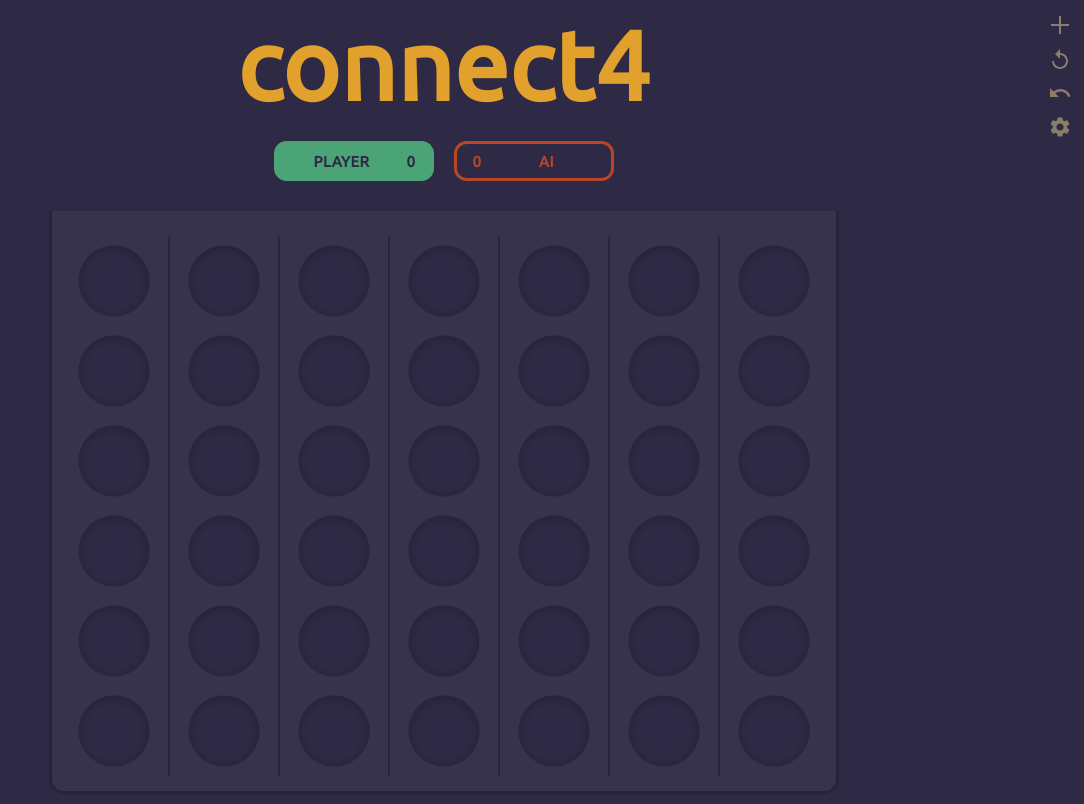
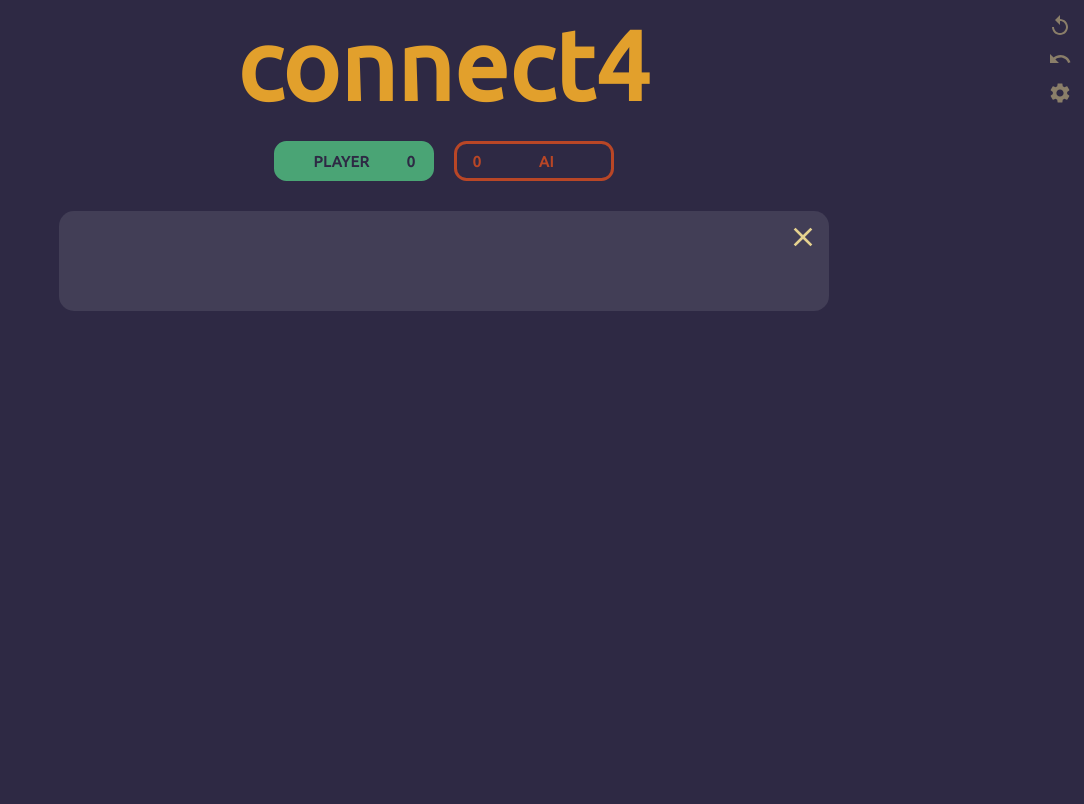
Before and after one commit to Thilerion/connect4, a Vue app: page / in a window 1280 px wide. Both pictures are taken after a click on the button 1253 px from the left and 92 px from the top of the page. Shown: the whole page, without its empty margins (196-1280 px from the left). Built offline with nearby package versions, Linux system fonts and the light colour scheme.

Commit message:
Removed resetAll button and improved settings window design

```diff
--- a/src/App.vue
+++ b/src/App.vue
@@ -22,8 +22,8 @@
 			@newGame="newGame"
 		/>
 		<div class="main">
+			<transition mode="out-in" name="fade-in">
 				<C4Board
-				:class="blurWindow"
 					v-bind="{
 						cols,
 						rows,
@@ -31,8 +31,10 @@
 						uiSettings
 					}"
 					@doMove="doMove"
+					v-if="!uiSettings.showSettings"
 				/>
-			<C4Settings v-if="uiSettings.showSettings" @closeSettings="uiSettings.showSettings = false" />
+				<C4Settings v-else-if="uiSettings.showSettings" @closeSettings="uiSettings.showSettings = false" />
+			</transition>
 		</div>
 	</div>
 </template>
@@ -107,11 +109,6 @@ export default {
 		},
 		p2() {
 			return this.players[PLAYER_TWO]
-		},
-		blurWindow() {
-			if (this.uiSettings.showSettings) {
-				return 'blur';
-			}
 		}
 	},
 	methods: {
@@ -211,8 +208,11 @@ h1 {
 	margin-top: 1rem;
 }
 
-.blur {
-	transition: filter .4s ease-out;
-	filter: blur(20px);
+.fade-in-enter-active, .fade-in-leave-active {
+	transition: opacity .2s linear;
+}
+
+.fade-in-enter, .fade-in-leave-to {
+	opacity: 0;
 }
 </style>
--- a/src/components/Menu.vue
+++ b/src/components/Menu.vue
@@ -3,15 +3,7 @@
 		<li class="menu-item">
 			<button class="menu-btn" @click="$emit('newGame')">
 				<transition name="btn-text">
-					<span class="btn-text" v-show="showText">Restart Game</span>
-				</transition>
-				<svg class="btn-icon" :width="iconSize" :height="iconSize" xmlns="http://www.w3.org/2000/svg" viewBox="0 0 24 24"><path xmlns="http://www.w3.org/2000/svg" d="M21 13H13V21H11V13H3V11H11V3H13V11H21V13Z"/></svg>
-			</button>
-		</li>
-		<li class="menu-item">
-			<button class="menu-btn" @click="$emit('resetAll')">
-				<transition name="btn-text">
-					<span class="btn-text" v-show="showText">Reset All</span>
+					<span class="btn-text" v-show="showText">Restart</span>
 				</transition>
 				<svg class="btn-icon" :width="iconSize" :height="iconSize" viewBox="0 0 24 24" xmlns="http://www.w3.org/2000/svg">
 				<path d="M12 6V2L7 7L12 12V8C15.31 8 18 10.69 18 14C18 17.31 15.31 20 12 20C8.69 20 6 17.31 6 14H4C4 18.42 7.58 22 12 22C16.42 22 20 18.42 20 14C20 9.58 16.42 6 12 6Z"/>
@@ -21,7 +13,7 @@
 		<li class="menu-item">
 			<button class="menu-btn" @click="$emit('undoMove')">
 				<transition name="btn-text">
-					<span class="btn-text" v-show="showText">Undo Last Move</span>
+					<span class="btn-text" v-show="showText">Undo</span>
 				</transition>
 				<svg class="btn-icon" :width="iconSize" :height="iconSize" viewBox="0 0 24 24" xmlns="http://www.w3.org/2000/svg">
 				<path d="M12.5 8C9.85 8 7.45 8.99 5.6 10.6L2 7V16H11L7.38 12.38C8.77 11.22 10.54 10.5 12.5 10.5C16.04 10.5 19.05 12.81 20.1 16L22.47 15.22C21.08 11.03 17.15 8 12.5 8Z"/>
@@ -84,7 +76,7 @@ export default {
 }
 
 .menu:hover .menu-btn {
-	opacity: 0.7;
+	opacity: 1;
 }
 
 .menu-btn:hover {
@@ -96,6 +88,8 @@ export default {
 	display: inline-block;
 	margin-right: 1rem;
 	color: inherit;
+	font-weight: 500;
+	letter-spacing: 0.5px;
 }
 
 .btn-text-enter-active, .btn-text-leave-active {
--- a/src/components/Settings.vue
+++ b/src/components/Settings.vue
@@ -1,7 +1,9 @@
 <template>
 	<transition name="fade-in" appear>
 		<div class="settings-container">
-			<button class="close-btn" @click="$emit('closeSettings')">X</button>
+			<button class="close-btn" @click="$emit('closeSettings')">
+				<svg xmlns="http://www.w3.org/2000/svg" width="32" height="32" viewBox="0 0 24 24"><path d="M19 6.41L17.59 5 12 10.59 6.41 5 5 6.41 10.59 12 5 17.59 6.41 19 12 13.41 17.59 19 19 17.59 13.41 12z"/><path d="M0 0h24v24H0z" fill="none"/></svg>
+			</button>
 		</div>
 	</transition>
 </template>
@@ -14,26 +16,21 @@ export default {
 
 <style scoped>
 .settings-container {
-	position: absolute;
-	left: 0; right: 0;
-	top: 0; bottom: 0;
-	background: rgba(0, 0, 0, 0.2);
-	z-index: 200;
-	border-radius: 20px;
-	border: 3px solid rgba(0, 0, 0, 0.1);
-}
-
-.fade-in-enter-active, .fade-in-leave-active {
-	transition: opacity .3s ease;
-}
-
-.fade-in-enter, .fade-in-leave-to {
-	opacity: 0;
+	width: 770px;
+	min-height: 100px;
+	padding: 1rem;
+	background-color: var(--color-board-highlight);
+	border-radius: 15px;
+	position: relative;
 }
 
 .close-btn {
+	all: unset;
 	position: absolute;
 	right: 1rem;
 	top: 1rem;
+	color: inherit;
+	fill: currentColor;
+	cursor: pointer;
 }
 </style>
```
Lines whose indentation alone changed are shown as unchanged.
